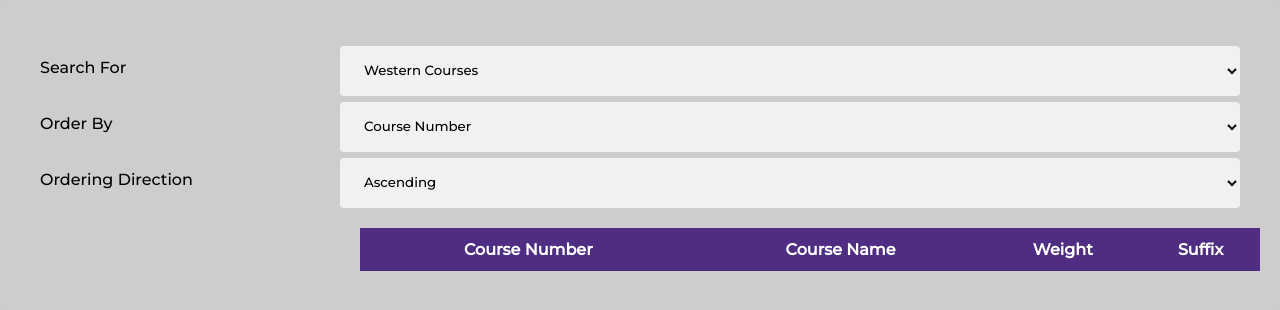
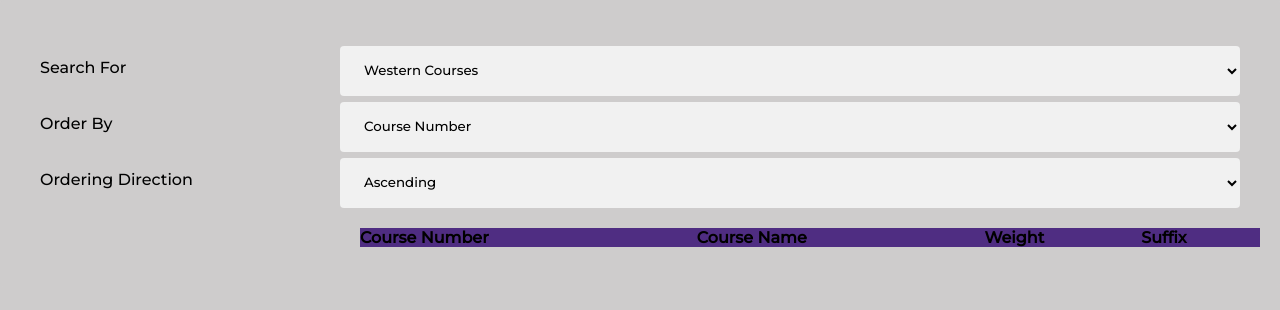
Before and after one commit to aalmusaw/Western-CS-Catalogue, a PHP site: page /private/views/view.html in a window 1280 px wide. Shown: the part 74-384 px from the top of the page. Run offline with PHP 8.4, Linux system fonts and the light colour scheme; data that the repository does not hold is empty.

Commit message:
styling tables

```diff
--- a/css/styles.css
+++ b/css/styles.css
@@ -160,6 +160,7 @@ p a {
     clear: both;
   }
 
+/* style tables and their components */
 table {
   margin-top: 20px;
   margin-left: 320px;
@@ -170,17 +171,20 @@ table {
 
 th td {
   border: 1px solid #ddd;
-  padding: 8px;
+  padding-top: 12px;
+  padding-bottom: 12px;
+  padding-left: 6px;
 }
 
+tr {
+  background-color: #FFFFFF;
+}
 tr:nth-child(even){background-color: #f2f2f2;}
 
 tr:hover {background-color: #ddd;}
 
 th {
-  padding-top: 12px;
-  padding-bottom: 12px;
-  text-align: center;
+  text-align: left;
   background-color: #4F2D82;
-  color: white;
+  color: FFFFFF;
 }
```
